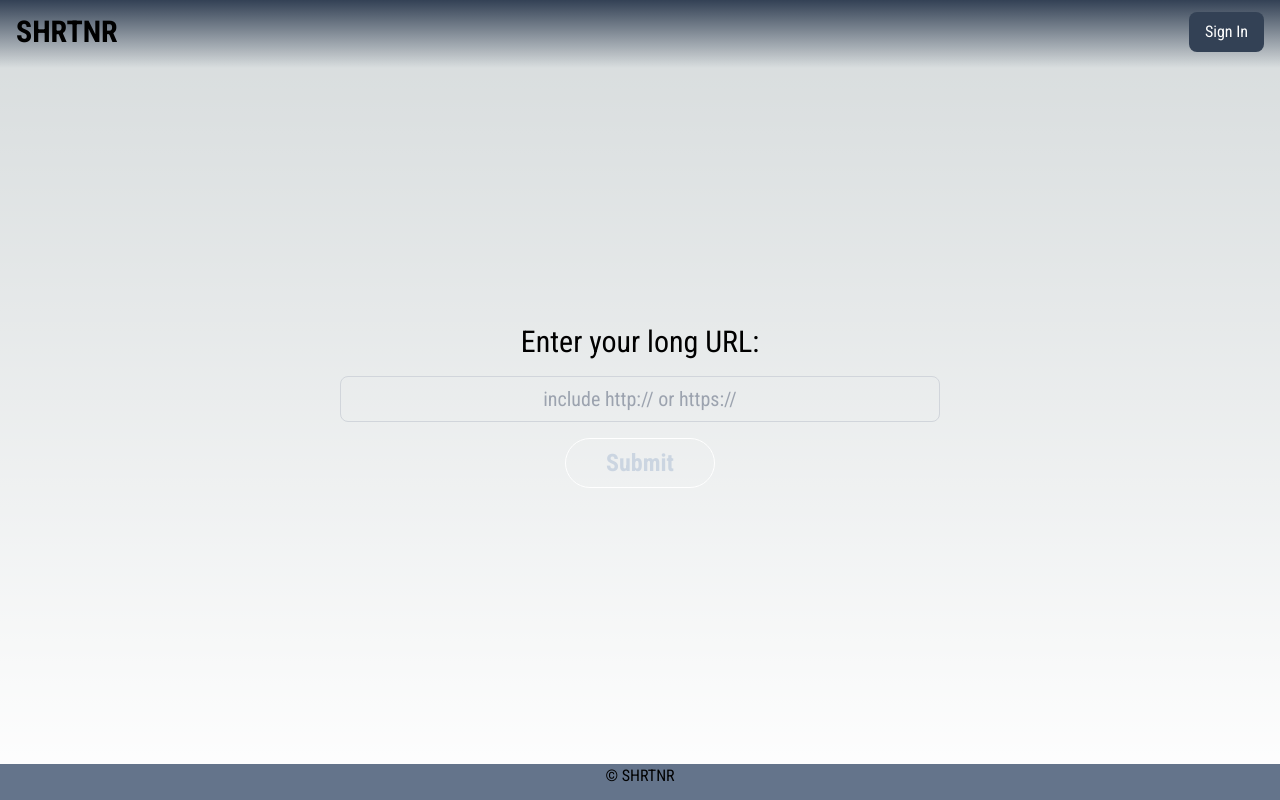
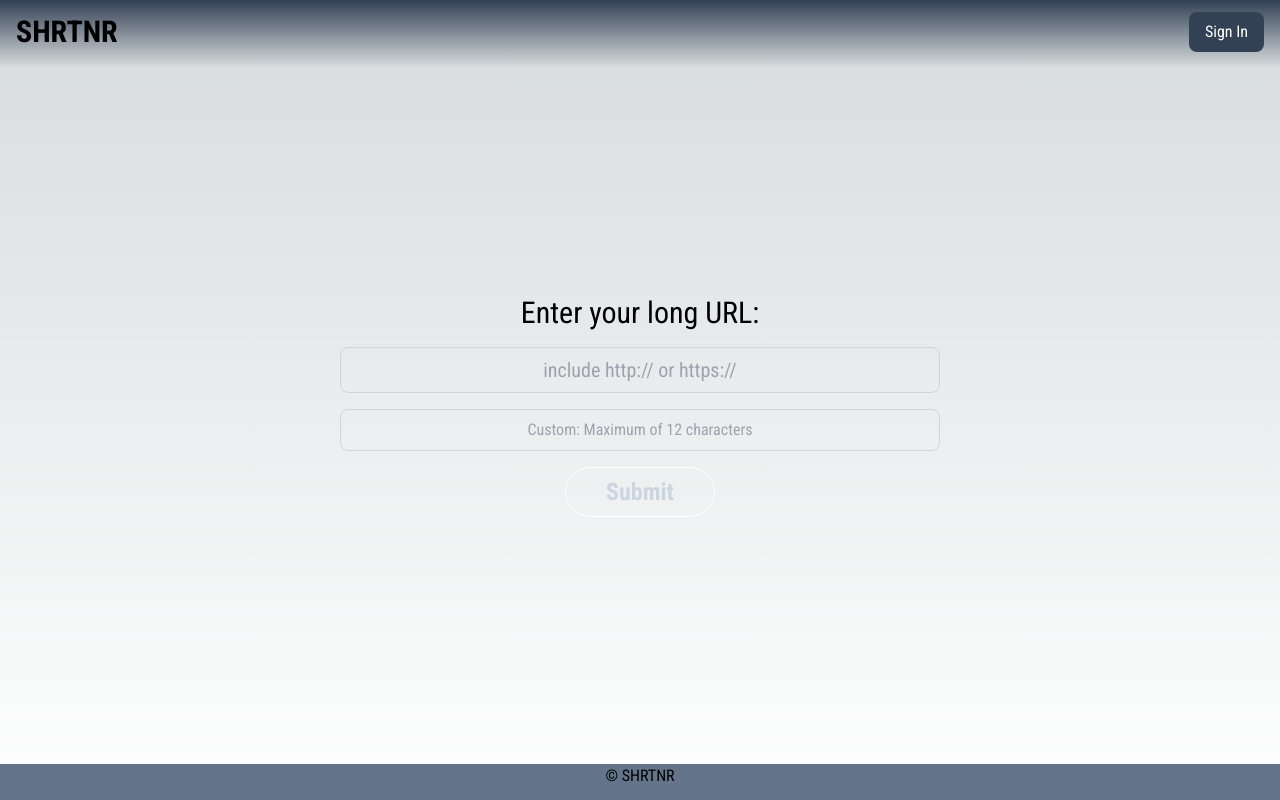
Before and after one commit to connor-belk/url-shortener, a Next.js app: page / in a window 1280 px wide. Built offline with nearby package versions, Linux system fonts and the light colour scheme; no server answers.

Commit message:
added user associated urls and custom tailends; all functions work

```diff
--- a/app/_components/ShortUrlOutput.tsx
+++ b/app/_components/ShortUrlOutput.tsx
@@ -24,9 +24,11 @@ const ShortUrlOutput = ({ shortUrl, originalUrl }: any) => {
   return (
     <div className="w-full mb-4">
       <p className="text-3xl text-center">Your short URL for:</p>
-      <textarea className="border p-2 text-lg rounded-lg bg-inherit h-12 w-full resize-none no-scrollbar text-center">
-        {originalUrl}
-      </textarea>
+      <textarea
+        className="border p-2 text-lg rounded-lg bg-inherit h-12 w-full resize-none no-scrollbar text-center"
+        value={originalUrl}
+        readOnly
+      ></textarea>
 
       <div className="hidden text-xl px-5 py-1 border rounded-lg text-center sm:flex items-center justify-between">
         <p id="short-url-text">{shortUrl}</p>
--- a/app/_components/UrlInput.tsx
+++ b/app/_components/UrlInput.tsx
@@ -1,14 +1,19 @@
 "use client";
 
 import { useState } from "react";
-import { nanoid } from "nanoid";
 import toast, { Toaster } from "react-hot-toast";
 import ShortUrlOutput from "./ShortUrlOutput";
+
+import { getSession } from "@/lib/auth";
 
 const UrlInput = () => {
   const [url, setUrl] = useState("");
   const [shortUrl, setShortUrl] = useState("");
   const [originalUrl, setOriginalUrl] = useState("");
+  const [customTailEnd, setCustomTailEnd] = useState("");
+
+  // const session = await getSession();
+  const session = true;
 
   const handleSubmitUrlToServer = async (
     e: React.FormEvent<HTMLFormElement>
@@ -22,6 +27,7 @@ const UrlInput = () => {
 
     const data = {
       url: formData.get("url-input") as string,
+      customTailEnd: formData.get("custom-tail-end") as string,
     };
 
     const response = await fetch("/api/addUrl", {
@@ -38,6 +44,13 @@ const UrlInput = () => {
       setShortUrl(shortUrl);
       console.log(url, shortUrl);
       setOriginalUrl(url);
+      setUrl("");
+      setCustomTailEnd("");
+    }
+
+    if (response.status === 401) {
+      toast.error("You must be logged in to add a custom domain path");
+      setCustomTailEnd("");
       setUrl("");
     }
   };
@@ -61,6 +74,21 @@ const UrlInput = () => {
           className="text-xl text-center px-4 py-2 rounded-lg bg-inherit border border-gray-300 w-full focus:outline-none focus:border-transparent focus:ring-2 focus:ring-slate-50"
           onChange={(e: any) => setUrl(e.target.value)}
         />
+        {session ? (
+          <input
+            type="text"
+            maxLength={14}
+            minLength={7}
+            name="custom-tail-end"
+            id="custom-tail-end"
+            placeholder="Custom: Maximum of 12 characters"
+            className="text-md text-center px-4 py-2 rounded-lg bg-inherit border border-gray-300 w-full focus:outline-none focus:border-transparent focus:ring-2 focus:ring-slate-50"
+            value={customTailEnd}
+            onChange={(e: any) => setCustomTailEnd(e.target.value)}
+          />
+        ) : (
+          <p>Try signing in to add a custom domain path!</p>
+        )}
         <button
           type="submit"
           className="px-10 py-2 mb-5 bg-transparent text-slate-300 border border-white font-bold text-2xl rounded-full active:bg-green-500 active:text-slate-950 transition-all duration-150"
--- a/app/api/addUrl/route.ts
+++ b/app/api/addUrl/route.ts
@@ -1,12 +1,27 @@
 import { nanoid } from "nanoid";
 import { prisma } from "@/lib/prisma";
 import { NextRequest } from "next/server";
+import { auth } from "@/auth";
 
 export async function POST(req: NextRequest) {
-  const { url } = await req.json();
+  const { url, customTailEnd } = await req.json();
   if (!url) return new Response("invalid url", { status: 400 });
+  const session = await auth();
 
-  let shortUrl = `${req.nextUrl.host}/api/${nanoid(8)}`;
+  let shortUrl = `${req.nextUrl.host}/api`;
+
+  if (customTailEnd) {
+    if (!session) return new Response("not logged in", { status: 401 });
+    if (customTailEnd.length > 14)
+      return new Response("too long", { status: 400 });
+    if (customTailEnd.length < 7)
+      return new Response("too short", { status: 400 });
+    shortUrl = `${shortUrl}/${customTailEnd}`;
+  } else {
+    shortUrl = `${shortUrl}/${nanoid(8)}`;
+  }
+
+  //   console.log(url, shortUrl, customTailEnd);
 
   const redirectObject = await prisma.redirectLinks.findUnique({
     where: { shortUrl: shortUrl },
@@ -17,12 +32,11 @@ export async function POST(req: NextRequest) {
     shortUrl = `${req.nextUrl.host}/api/${nanoid(8)}`;
   }
 
-  // console.log(url, shortUrl);
-
   await prisma.redirectLinks.create({
     data: {
       shortUrl: shortUrl,
       redirectTo: url,
+      ownerId: session?.user?.id || null,
     },
   });
 
--- a/app/page.tsx
+++ b/app/page.tsx
@@ -1,8 +1,11 @@
-import Image from "next/image";
 import UrlInput from "./_components/UrlInput";
 import ShortUrlOutput from "./_components/ShortUrlOutput";
+import { auth } from "@/auth";
 
-export default function Home() {
+export default async function Home() {
+  const session = await auth();
+  // console.log(session);
+
   return (
     <main className="flex flex-col items-center justify-center gap-10 max-h-screen my-auto w-[80%] max-w-[600px] mx-auto">
       <UrlInput />
--- a/lib/auth.ts
+++ b/lib/auth.ts
@@ -0,0 +1,5 @@
+import { auth } from "@/auth";
+
+export async function getSession() {
+  return await auth();
+}
--- a/package.json
+++ b/package.json
@@ -14,7 +14,7 @@
     "nanoid": "^5.0.7",
     "next": "14.2.3",
     "next-auth": "^5.0.0-beta.19",
-    "prisma": "^5.14.0",
+    "prisma": "^5.15.0",
     "react": "^18",
     "react-dom": "^18",
     "react-hot-toast": "^2.4.1"
```
Also changed, not shown: 1 other file (tests, documents, lock files or other folders).
